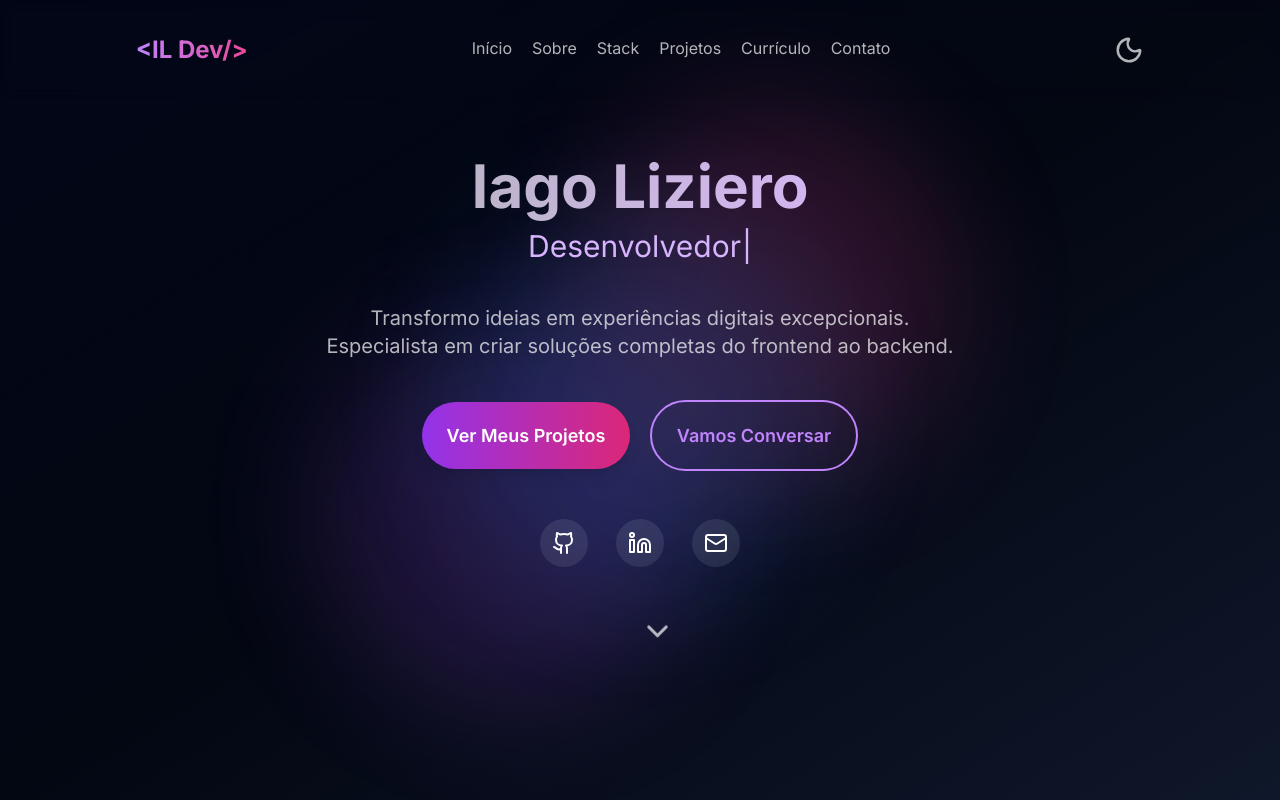
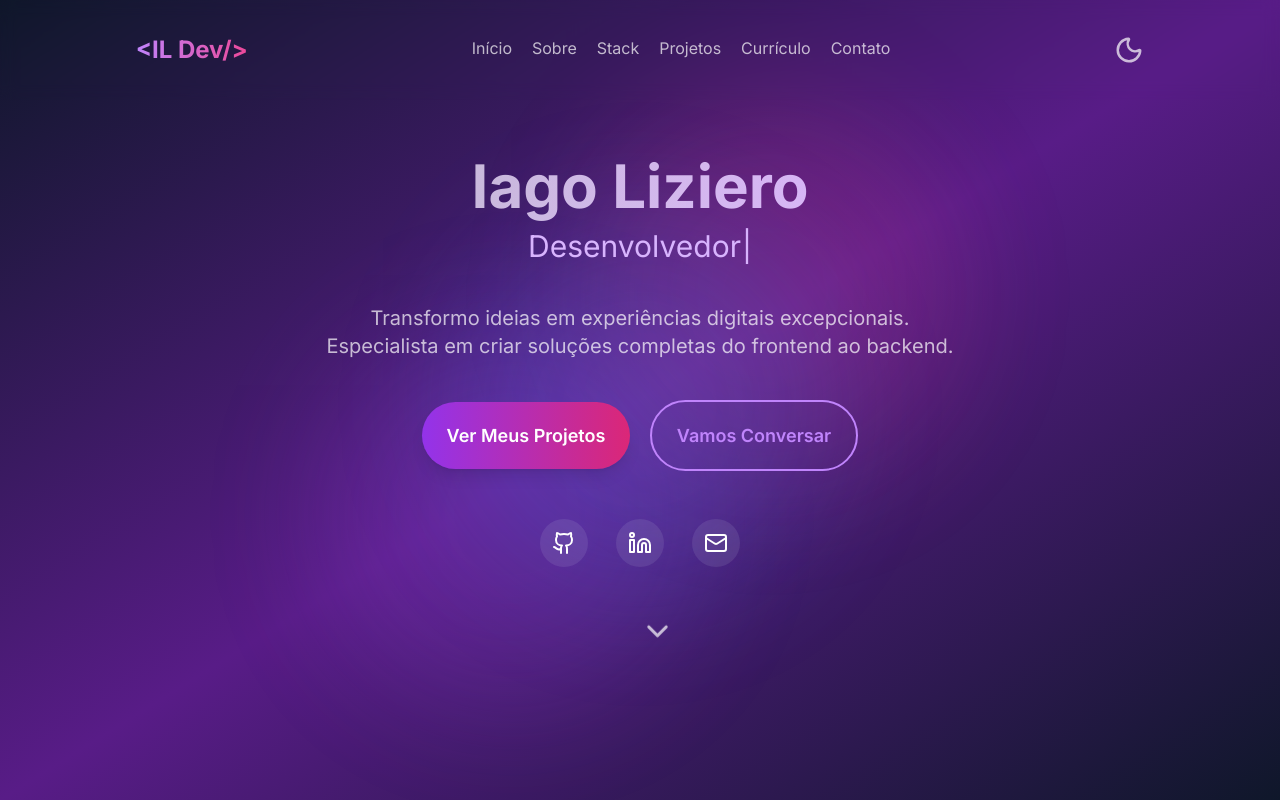
Before and after one commit to iagoliziero/my-portfolio, a React (Vite) app: page / in a window 1280 px wide. Built offline with nearby package versions, Linux system fonts and the light colour scheme.

Commit message:
fix: update background gradient colors in App component (light and dark)

```diff
--- a/src/App.tsx
+++ b/src/App.tsx
@@ -14,7 +14,7 @@ import Footer from "./components/Footer";
 
 function App() {
   return (
-    <div className="flex flex-col min-h-screen bg-gradient-to-br from-slate-950 via-gray-950 to-slate-900 dark:from-black dark:via-gray-900 dark:to-black transition-all duration-300 overflow-x-hidden scroll-smooth">
+    <div className="flex flex-col min-h-screen bg-gradient-to-br from-slate-900 via-purple-900 to-slate-900 dark:from-slate-950 dark:via-gray-950 dark:to-slate-900 transition-all duration-300 overflow-x-hidden scroll-smooth">
       <div id="1" className="flex flex-col">
         <Header />
 
```
